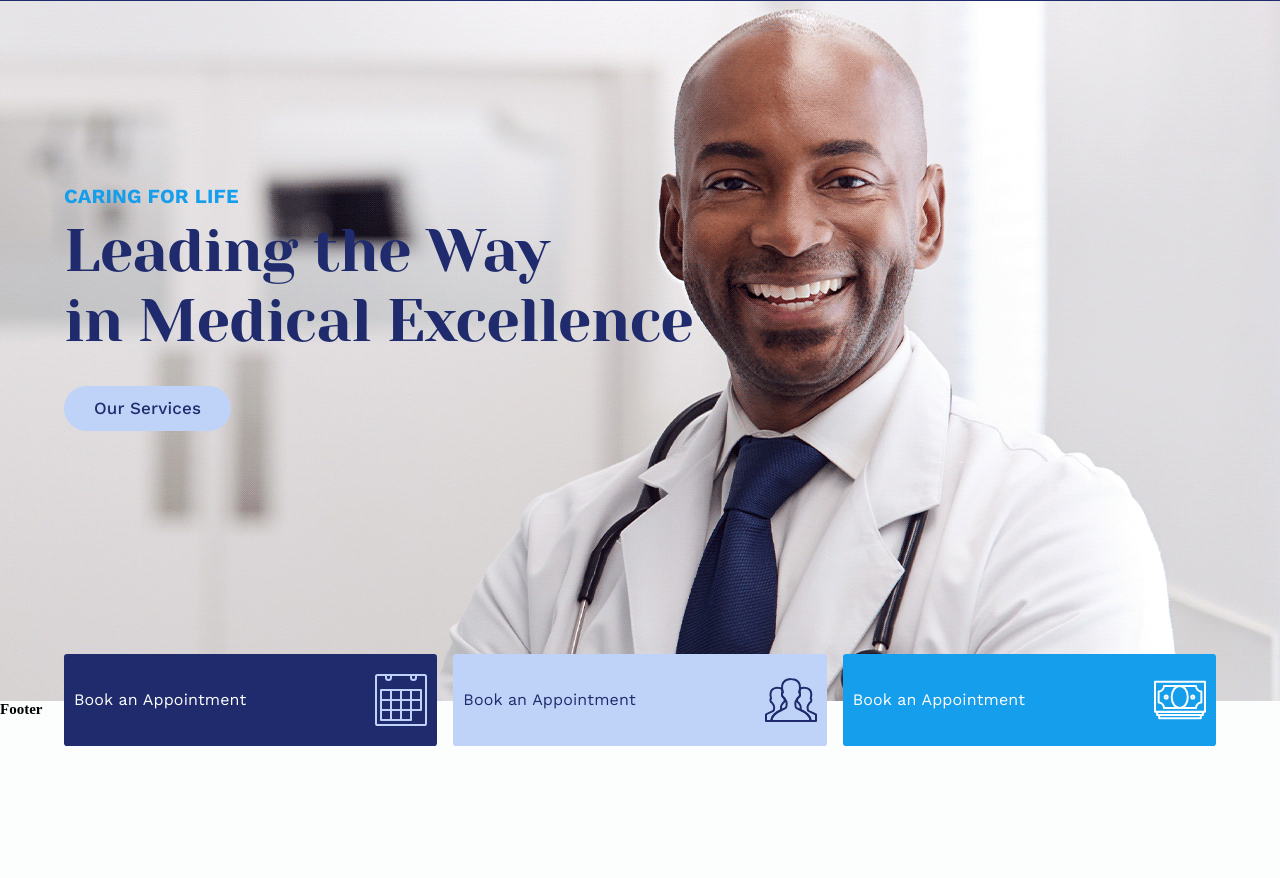
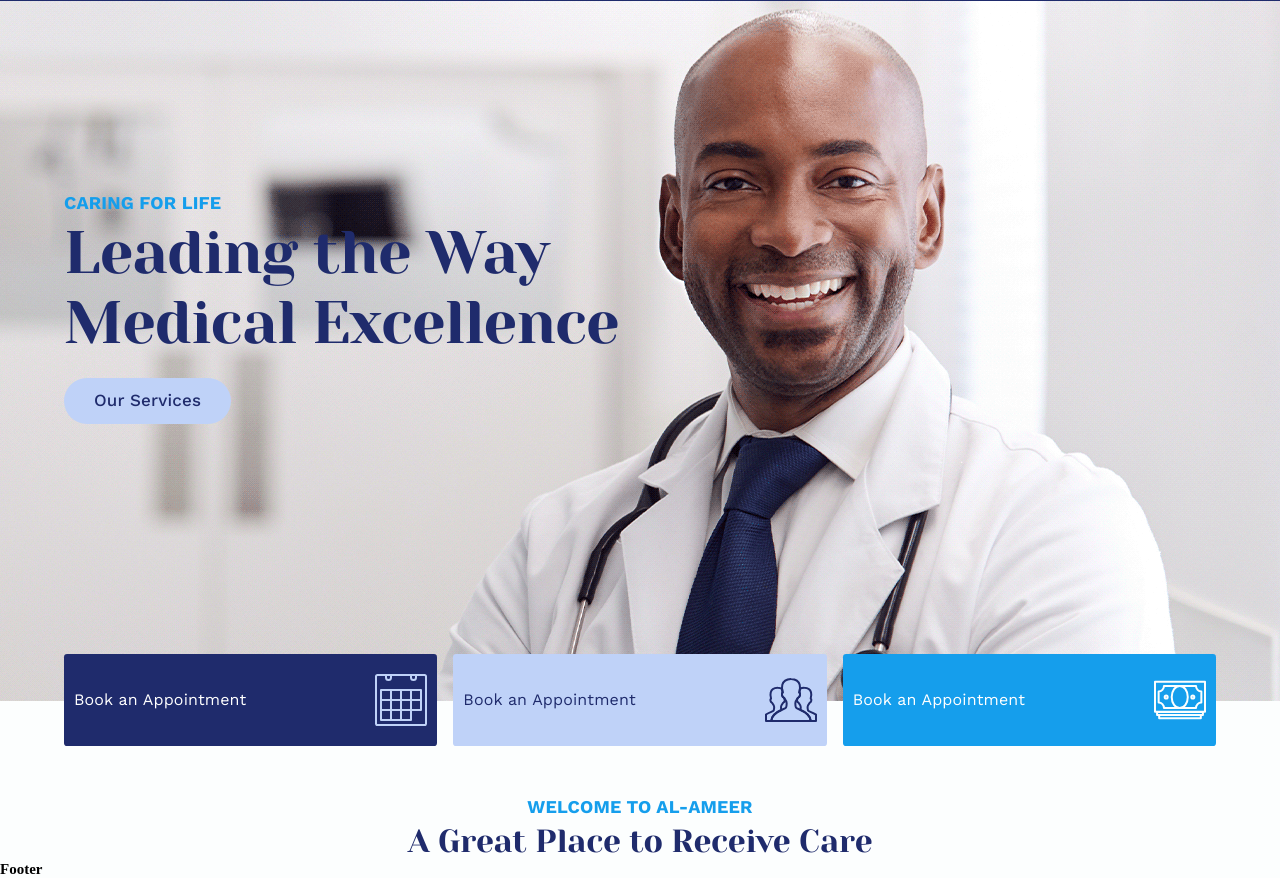
Before and after one commit to dovecancode/al-ameer, a React (Vite) app: page / in a window 1280 px wide. Shown: the part 181-1059 px from the top of the page. Before the commit the page ends 927 px from the top, so only its background shows below. Built offline with nearby package versions, Linux system fonts and the light colour scheme.

Commit message:
#40 created a components for section headers

```diff
--- a/src/Screens/HomeScreen/index.jsx
+++ b/src/Screens/HomeScreen/index.jsx
@@ -1,9 +1,11 @@
 import Hero from '../../components/Hero'
+import HomeWelcome from '../../components/HomeWelcome'
 
 function HomeScreen() {
   return (
     <>
       <Hero />
+      <HomeWelcome />
     </>
   )
 }
--- a/src/ThemeChanger.jsx
+++ b/src/ThemeChanger.jsx
@@ -24,12 +24,13 @@ const theme = createTheme({
     },
     h2: {
       fontFamily: "'Yeseva One', serif",
-      fontSize: '2rem',
+      fontSize: 'clamp(2.5rem, 4vw, 3.2rem)',
       fontWeight: '400',
+      color: '#1F2B6C',
     },
     subtitle1: {
       fontFamily: "'Work Sans', sans-serif",
-      fontSize: 'clamp(1.6rem, 4vw, 2rem)',
+      fontSize: 'clamp(1.6rem, 4vw, 1.8rem)',
       fontWeight: '700',
       textTransform: 'uppercase',
       color: '#159EEC',
--- a/src/components/Hero/index.jsx
+++ b/src/components/Hero/index.jsx
@@ -1,8 +1,9 @@
 // import { Container, Typography } from '@mui/material'
-import { Box, Container, Typography } from '@mui/material'
+import { Box, Container, Grid } from '@mui/material'
 import HeroBookAppt from '../HeroBookAppt'
 import ButtonLink from '../shared/ButtonLink'
-import { HeroSection, Span } from './style'
+import SectionHeader from '../shared/SectionHeader'
+import { HeroSection } from './style'
 
 function Hero() {
   return (
@@ -20,23 +21,20 @@ function Hero() {
         }}
       >
         <Container>
-          <Box>
-            <Span variant="span">caring for life</Span>
-          </Box>
-          <Box sx={{ marginTop: '0.2rem', marginBottom: '3rem' }}>
-            <Typography variant="h1">
-              Leading the Way <br />
-              in Medical Excellence
-            </Typography>
-          </Box>
-          <Box>
-            {/* <RouterLink to="services">
-              <Link component="span">our services</Link>
-            </RouterLink> */}
-            <ButtonLink path="services" htmlELType="span">
-              our services
-            </ButtonLink>
-          </Box>
+          <Grid container>
+            <Grid item md={6}>
+              <SectionHeader
+                headingTag={1}
+                spanText="caring for life"
+                headingText={'Leading the Way Medical Excellence'}
+              />
+              <Box>
+                <ButtonLink path="services" htmlELType="span">
+                  our services
+                </ButtonLink>
+              </Box>
+            </Grid>
+          </Grid>
         </Container>
       </Box>
 
--- /dev/null
+++ b/src/components/HomeWelcome/index.jsx
@@ -0,0 +1,19 @@
+import { Container } from '@mui/material'
+import SectionHeader from '../shared/SectionHeader'
+import { WelcomeHomeSection } from './style'
+
+function HomeWelcome() {
+  return (
+    <WelcomeHomeSection className="welcome-home">
+      <Container>
+        <SectionHeader
+          headingTag={2}
+          spanText="welcome to al-ameer"
+          headingText="A Great Place to Receive Care"
+        />
+      </Container>
+    </WelcomeHomeSection>
+  )
+}
+
+export default HomeWelcome
--- /dev/null
+++ b/src/components/HomeWelcome/style.js
@@ -0,0 +1,11 @@
+import styled from '@emotion/styled'
+import { Typography } from '@mui/material'
+
+export const WelcomeHomeSection = styled('section')({
+  textAlign: 'center',
+  paddingTop: '9rem',
+})
+
+export const Span = styled(Typography)(({ theme }) => ({
+  ...theme.typography.subtitle1,
+}))
--- /dev/null
+++ b/src/components/shared/SectionHeader/index.jsx
@@ -0,0 +1,24 @@
+import PropTypes from 'prop-types'
+import { Heading, Heading1, Heading2, Span } from './style'
+
+function SectionHeader({
+  spanText = 'Your span text here',
+  headingText = 'your heading h2 here',
+  headingTag,
+}) {
+  const HeadingEl = headingTag === 1 ? Heading1 : Heading2
+  return (
+    <Heading>
+      <Span component="span">{spanText}</Span>
+      <HeadingEl variant={`h${headingTag}`}>{headingText}</HeadingEl>
+    </Heading>
+  )
+}
+
+SectionHeader.propTypes = {
+  headingTag: PropTypes.number,
+  spanText: PropTypes.string,
+  headingText: PropTypes.string,
+}
+
+export default SectionHeader
--- /dev/null
+++ b/src/components/shared/SectionHeader/style.js
@@ -0,0 +1,17 @@
+import styled from '@emotion/styled'
+import { Box, Typography } from '@mui/material'
+
+export const Heading = styled(Box)({})
+
+export const Span = styled(Typography)(({ theme }) => ({
+  ...theme.typography.subtitle1,
+}))
+
+export const Heading1 = styled(Typography)(({ theme }) => ({
+  ...theme.typography.h1,
+  marginBottom: '2rem',
+}))
+
+export const Heading2 = styled(Typography)(({ theme }) => ({
+  ...theme.typography.h2,
+}))
```
